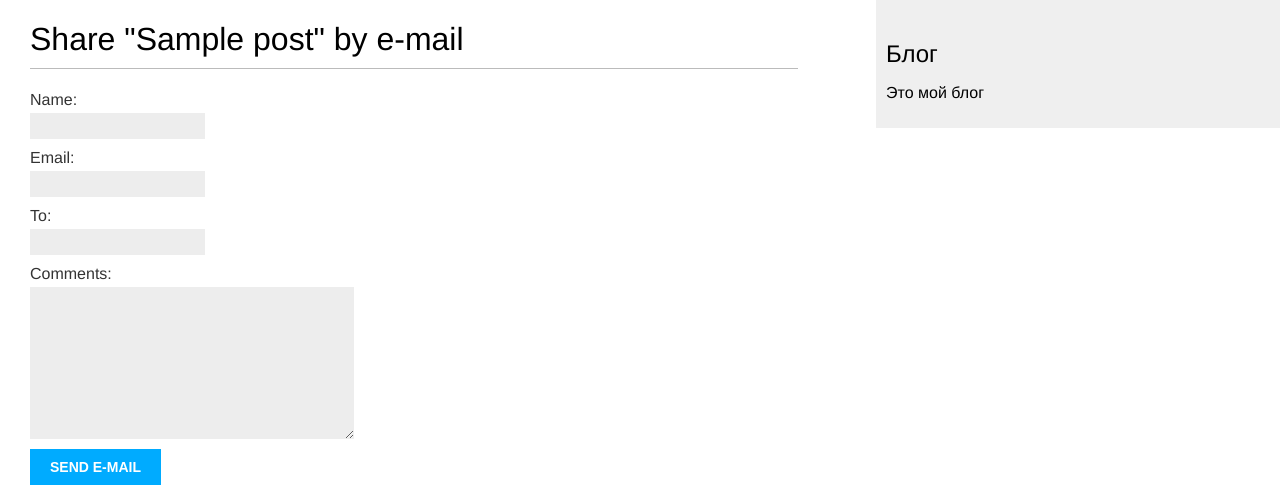
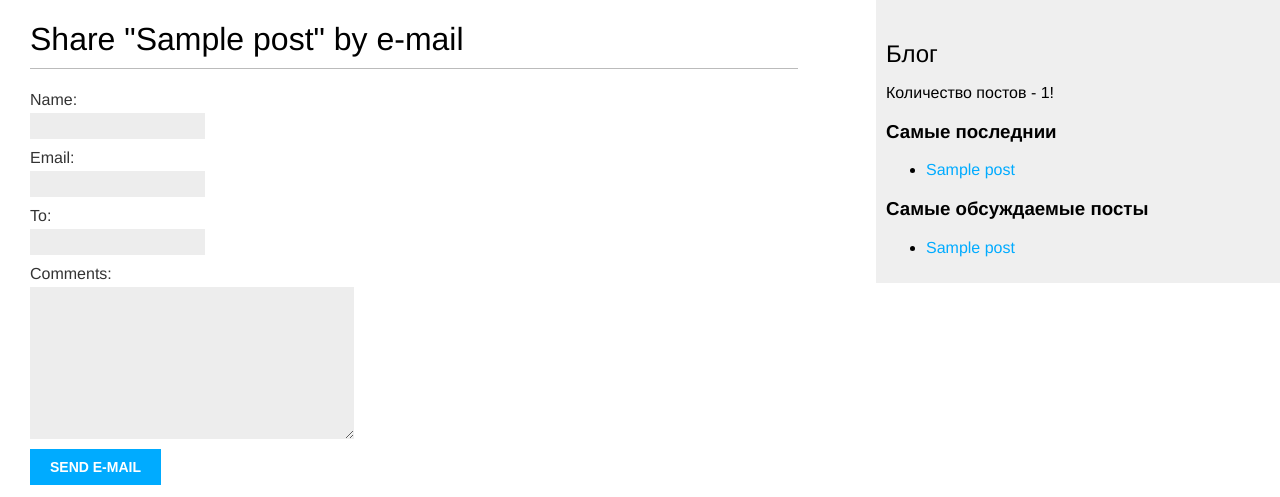
Before and after one commit to Warkinstar/Blog, a Django app: page /blog/1/share/ in a window 1280 px wide. Shown: the top 497 px of the page. Run offline with Django 4.2, Linux system fonts and the light colour scheme; tables that the repository leaves empty hold one stand-in row (values such as "Sample post"); parts of the project's set-up code (start-up, migrations or seed data) failed here and were passed over.

Commit message:
CH 3 not all
The chapter will cover the following topics:
• Integrating third-party applications
• Using django-taggit to implement a tagging system
• Building complex QuerySets to recommend similar posts
• Creating custom template tags and filters to show a list of the latest posts and most commented
posts in the sidebar

```diff
--- a/blog/models.py
+++ b/blog/models.py
@@ -2,6 +2,7 @@ from django.db import models
 from django.utils import timezone
 from django.conf import settings
 from django.urls import reverse
+from taggit.managers import TaggableManager
 
 
 class PublishedManager(models.Manager):
@@ -33,6 +34,7 @@ class Post(models.Model):
 
     objects = models.Manager()
     published = PublishedManager()
+    tags = TaggableManager()
 
     class Meta:
         ordering = ["-publish"]
--- a/blog/templates/blog/base.html
+++ b/blog/templates/blog/base.html
@@ -1,3 +1,4 @@
+{% load blog_tags %}
 {% load static %}
 <!DOCTYPE html>
 <html>
@@ -14,7 +15,19 @@
     </div>
     <div id="sidebar">
         <h2>Блог</h2>
-        <p>Это мой блог</p>
+        <p>Количество постов - {% total_posts %}!</p>
+        <h3>Самые последнии</h3>
+        {% show_latest_posts 3 %}
+        <h3>Самые обсуждаемые посты</h3>
+        {% get_most_commented_posts as most_commented_posts %}
+        <ul>
+          {% for post in most_commented_posts %}
+            <li>
+              <a href="{{ post.get_absolute_url }}">{{ post.title }}</a>
+            </li>
+            {% endfor %}
+        </ul>
+
     </div>
 </body>
 
--- /dev/null
+++ b/blog/templates/blog/post/latest_posts.html
@@ -0,0 +1,7 @@
+<ul>
+    {% for post in latest_posts %}
+      <li>
+        <a href="{{ post.get_absolute_url }}">{{ post.title }}</a>
+      </li>
+    {% endfor %}
+</ul>
--- /dev/null
+++ b/blog/templatetags/blog_tags.py
@@ -0,0 +1,26 @@
+from ..models import Post
+from django import template
+from django.db.models import Count
+from django.utils.safestring import mark_safe
+import markdown
+
+register = template.Library()
+
+@register.simple_tag
+def total_posts():
+    return Post.published.count()
+
+
+@register.inclusion_tag("blog/post/latest_posts.html")
+def show_latest_posts(count=5):
+    latest_posts = Post.published.order_by("-publish")[:count]
+    return {"latest_posts": latest_posts}
+
+@register.simple_tag
+def get_most_commented_posts(count=5):
+    return Post.published.annotate(total_comment=Count("comments"))\
+        .order_by("-total_comment")[:count]
+
+@register.filter(name="markdown")
+def markdown_format(text):
+    return mark_safe(markdown.markdown(text))
--- a/blog/urls.py
+++ b/blog/urls.py
@@ -4,9 +4,14 @@ from . import views
 app_name = "blog"
 
 urlpatterns = [
-    # path("", views.ListView, name="post_list"),
-    path("", views.PostListView.as_view(), name="post_list"),
-    path("<int:year>/<int:month>/<int:day>/<slug:post>/", views.post_detail, name="post_detail"),
+    path("", views.post_list, name="post_list"),
+    # path("", views.PostListView.as_view(), name="post_list"),
+    path("tag/<slug:tag_slug>/", views.post_list, name="post_list_by_tag"),
+    path(
+        "<int:year>/<int:month>/<int:day>/<slug:post>/",
+        views.post_detail,
+        name="post_detail",
+    ),
     path("<int:post_id>/share/", views.post_share, name="post_share"),
     path("<int:post_id>/comment/", views.post_comment, name="post_comment"),
 ]
--- a/blog/views.py
+++ b/blog/views.py
@@ -6,6 +6,8 @@ from django.views.generic import ListView
 from .forms import EmailPostForm, CommentForm
 from django.core.mail import send_mail
 from django.views.decorators.http import require_POST
+from taggit.models import Tag
+from django.db.models import Count
 
 
 def post_share(request, post_id):
@@ -32,8 +34,12 @@ class PostListView(ListView):
     template_name = "blog/post/list.html"
 
 
-def post_list(request):
+def post_list(request, tag_slug=None):
     post_list = Post.published.all()
+    tag = None
+    if tag_slug:
+        tag = get_object_or_404(Tag, slug=tag_slug)
+        post_list = post_list.filter(tags__in=[tag])
     paginator = Paginator(post_list, 3)
     page_number = request.GET.get("page", 1)
     try:
@@ -42,7 +48,7 @@ def post_list(request):
         posts = paginator.page(paginator.num_pages)
     except PageNotAnInteger:
         posts = paginator.page(1)
-    return render(request, "blog/post/list.html", {"posts": posts})
+    return render(request, "blog/post/list.html", {"posts": posts, "tag": tag})
 
 
 def post_detail(request, year, month, day, post):
@@ -56,10 +62,20 @@ def post_detail(request, year, month, day, post):
     )
     comments = post.comments.filter(active=True)
     form = CommentForm()
+    post_tags_ids = post.tags.values_list("id", flat=True)
+    similar_posts = Post.published.filter(tags__in=post_tags_ids).exclude(id=post.id)
+    similar_posts = similar_posts.annotate(same_tags=Count("tags")).order_by(
+        "-same_tags", "-publish"
+    )[:4]
     return render(
         request,
         "blog/post/detail.html",
-        {"post": post, "comments": comments, "form": form},
+        {
+            "post": post,
+            "comments": comments,
+            "form": form,
+            "similar_posts": similar_posts,
+        },
     )
 
 
--- a/mysite/settings.py
+++ b/mysite/settings.py
@@ -45,6 +45,9 @@ INSTALLED_APPS = [
     # Local
     "accounts.apps.AccountsConfig",
     "blog.apps.BlogConfig",
+
+    # 3rd party
+    "taggit",
 ]
 
 MIDDLEWARE = [
```
Also changed, not shown: blog/templates/blog/post/detail.html (+14 -2 lines), blog/templates/blog/post/list.html (+16 -3 lines), blog/migrations/0004_post_tags.py (added), blog/templatetags/__init__.py (added).
